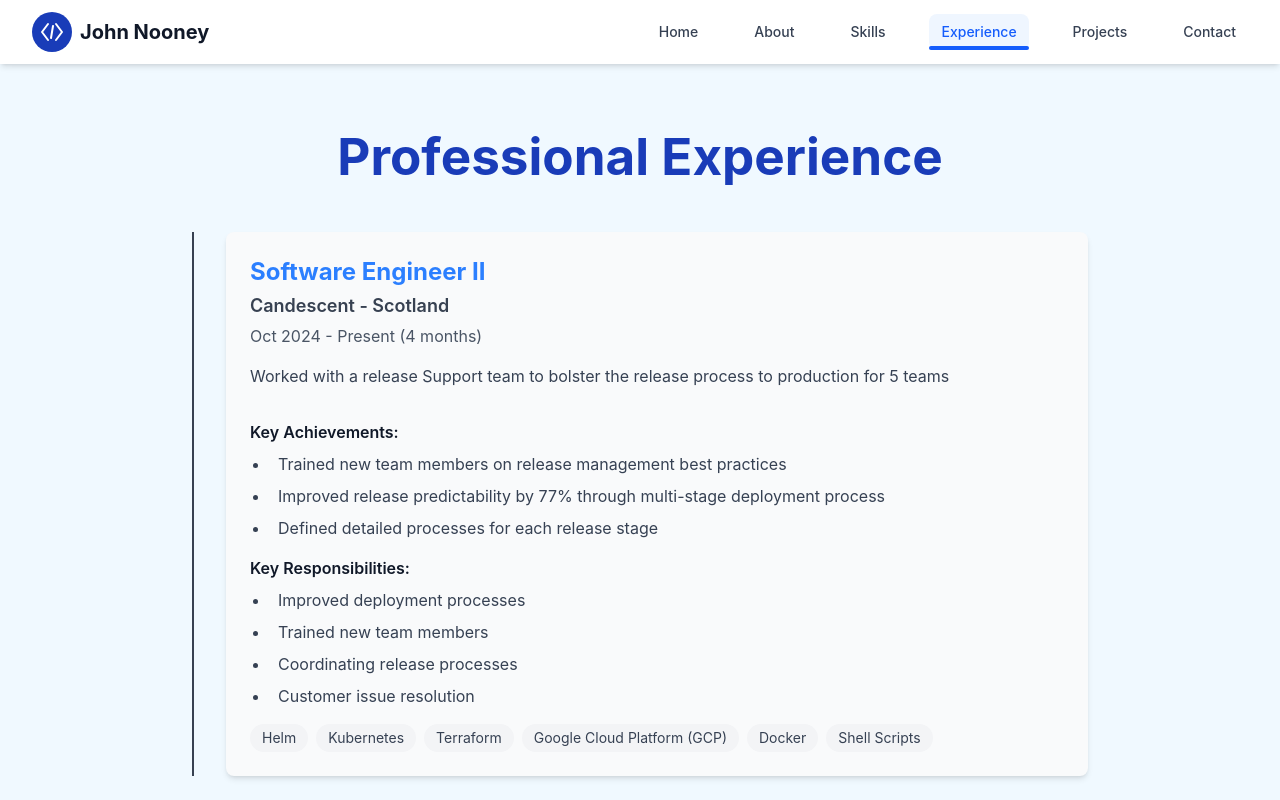
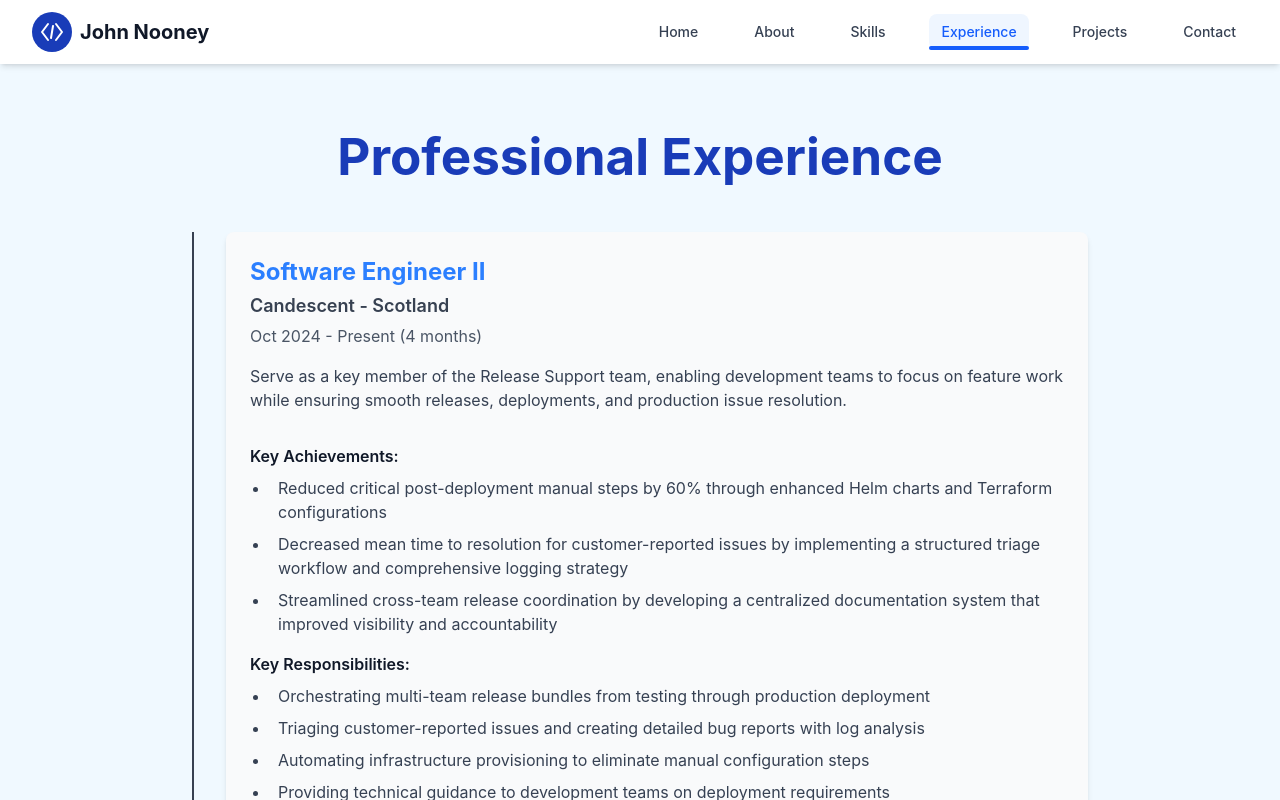
Before and after one commit to JohnNooney/nooney.dev, a React (Vite) app: page /experience in a window 1280 px wide. Built offline with nearby package versions, Linux system fonts and the light colour scheme.

Commit message:
Imrpove experience section

```diff
--- a/src/pages/Experience.jsx
+++ b/src/pages/Experience.jsx
@@ -1,5 +1,52 @@
 import { motion } from 'framer-motion';
 import Link from '../components/Link';
+
+// Helper function to calculate duration between dates
+const calculateDuration = (startDate, endDate) => {
+  // Parse dates with month names
+  const parseDate = (dateStr) => {
+    if (dateStr === 'Present') return new Date();
+
+    const months = {
+      'Jan': 0, 'Feb': 1, 'Mar': 2, 'Apr': 3, 'May': 4, 'Jun': 5,
+      'Jul': 6, 'Aug': 7, 'Sep': 8, 'Oct': 9, 'Nov': 10, 'Dec': 11
+    };
+
+    const [monthStr, yearStr] = dateStr.split(' ');
+    const month = months[monthStr];
+    const year = parseInt(yearStr);
+
+    return new Date(year, month);
+  };
+
+  const start = parseDate(startDate);
+  const end = parseDate(endDate);
+
+  // Calculate difference in years and months
+  let years = end.getFullYear() - start.getFullYear();
+  let months = end.getMonth() - start.getMonth();
+
+  // Adjust if months is negative
+  if (months < 0) {
+    years--;
+    months += 12;
+  }
+
+  // Format the duration string
+  let duration = '';
+  if (years > 0) {
+    duration += `${years} year${years !== 1 ? 's' : ''}`;
+  }
+  if (months > 0) {
+    duration += duration ? ' ' : '';
+    duration += `${months} month${months !== 1 ? 's' : ''}`;
+  }
+  if (!duration) {
+    duration = 'Less than a month';
+  }
+
+  return duration;
+};
 
 const experiences = [
   {
@@ -8,14 +55,13 @@ const experiences = [
     location: 'Scotland',
     period: {
       start: 'Oct 2024',
-      end: 'Present',
-      duration: '4 months'
+      end: 'Present'
     },
-    description: 'Worked with a release Support team to bolster the release process to production for 5 teams',
+    description: 'Serve as a key member of the Release Support team, enabling development teams to focus on feature work while ensuring smooth releases, deployments, and production issue resolution.',
     achievements: [
-      'Trained new team members on release management best practices',
-      'Improved release predictability by 77% through multi-stage deployment process',
-      'Defined detailed processes for each release stage'
+      'Reduced critical post-deployment manual steps by 60% through enhanced Helm charts and Terraform configurations',
+      'Decreased mean time to resolution for customer-reported issues by implementing a structured triage workflow and comprehensive logging strategy',
+      'Streamlined cross-team release coordination by developing a centralized documentation system that improved visibility and accountability'
     ],
     technologies: [
       'Helm',
@@ -23,13 +69,16 @@ const experiences = [
       'Terraform',
       'Google Cloud Platform (GCP)',
       'Docker',
-      'Shell Scripts'
+      'Shell Scripts',
+      'Jenkins',
+      'Log Analysis Tools'
     ],
     keyResponsibilities: [
-      'Improved deployment processes',
-      'Trained new team members',
-      'Coordinating release processes',
-      'Customer issue resolution'
+      'Orchestrating multi-team release bundles from testing through production deployment',
+      'Triaging customer-reported issues and creating detailed bug reports with log analysis',
+      'Automating infrastructure provisioning to eliminate manual configuration steps',
+      'Providing technical guidance to development teams on deployment requirements',
+      'Managing incident response and coordinating resolution efforts across teams'
     ]
   },
   {
@@ -38,8 +87,7 @@ const experiences = [
     location: 'Scotland',
     period: {
       start: 'Aug 2023',
-      end: 'Oct 2024',
-      duration: '1 year 1 months'
+      end: 'Oct 2024'
     },
     description: 'Assisted in the creation of a release support team, streamlining collaboration between development and production for a new ITM software solution.',
     achievements: [
@@ -68,8 +116,7 @@ const experiences = [
     location: 'Scotland',
     period: {
       start: 'Sep 2021',
-      end: 'Aug 2023',
-      duration: '2 years'
+      end: 'Aug 2023'
     },
     description: 'Transformed a monolithic ATM application into a microservices architecture while championing software development best practices.',
     achievements: [
@@ -100,8 +147,7 @@ const experiences = [
     location: 'Scotland',
     period: {
       start: 'Jun 2021',
-      end: 'Sep 2021',
-      duration: '4 months'
+      end: 'Sep 2021'
     },
     description: 'Internship focused on cloud deployment and innovative knowledge management solutions.',
     achievements: [
@@ -156,7 +202,7 @@ export default function Experience() {
                   </h4>
                   <p className="text-gray-600 dark:text-gray-400 mt-1 text-left">
                     {experience.period.start} - {experience.period.end}
-                    {' '}({experience.period.duration})
+                    {' '}({calculateDuration(experience.period.start, experience.period.end)})
                   </p>
 
                   <p className="mt-4 text-gray-700 dark:text-gray-300 text-left mb-8">
```
